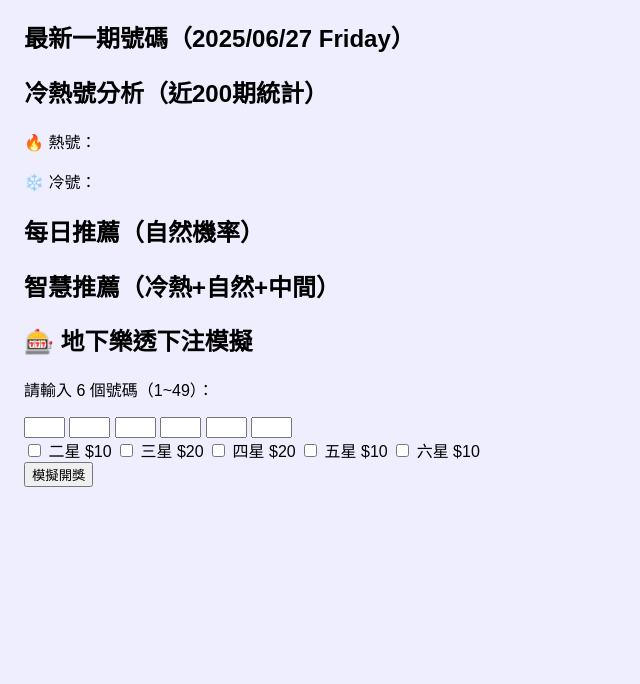
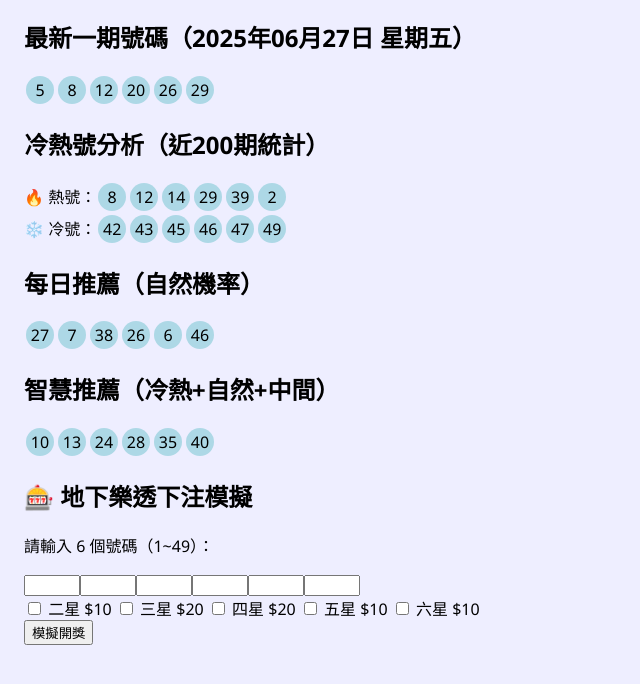
Before and after one commit to ming714714/lotto-master, a website: page index.html in a window 1280 px wide. Shown: the part 94-778 px from the top of the page, without its empty margins (0-640 px from the left). Drawn offline with Linux system fonts and the light colour scheme.

Commit message:
Update to v4: add date/week + statistics label

```diff
--- /dev/null
+++ b/data.js
@@ -0,0 +1,9 @@
+const data = {
+  draws: [
+    { period: 1000, numbers: [2, 8, 14, 19, 35, 39] },
+    { period: 1001, numbers: [12, 17, 21, 24, 30, 44] },
+    { period: 1002, numbers: [14, 23, 32, 36, 39, 48] },
+    { period: 1003, numbers: [8, 9, 25, 28, 29, 34] },
+    { period: 1004, numbers: [5, 8, 12, 20, 26, 29] }
+  ]
+};
--- a/index.html
+++ b/index.html
@@ -1,4 +1,3 @@
-
 <!DOCTYPE html>
 <html lang="zh-Hant">
 <head>
@@ -9,49 +8,37 @@
 </head>
 <body>
   <h1>六合彩中獎大師</h1>
-
-    <section>
-        <h2>最新一期號碼（2025/06/27 Friday）</h2>
+  <div>
+    <h2>最新一期號碼（<span id="latest-date"></span>）</h2>
     <div id="latest-numbers"></div>
-    </section>
-
-    <section>
+  </div>
+  <div>
     <h2>冷熱號分析（近200期統計）</h2>
-        <p>🔥 熱號：<span id="hot-numbers"></span></p>
-        <p>❄️ 冷號：<span id="cold-numbers"></span></p>
-    </section>
-
-    <section>
+    <div>🔥 熱號：<span id="hot-numbers"></span></div>
+    <div>❄️ 冷號：<span id="cold-numbers"></span></div>
+  </div>
+  <div>
     <h2>每日推薦（自然機率）</h2>
-        <div id="daily-recommendations"></div>
-    </section>
-
-    <section>
+    <div id="natural-recommend"></div>
+  </div>
+  <div>
     <h2>智慧推薦（冷熱+自然+中間）</h2>
-        <div id="smart-recommendation"></div>
-    </section>
-
-    <section>
+    <div id="smart-recommend"></div>
+  </div>
+  <div>
     <h2>🎰 地下樂透下注模擬</h2>
     <p>請輸入 6 個號碼（1~49）：</p>
-        <input type="text" id="n1" size="2"/>
-        <input type="text" id="n2" size="2"/>
-        <input type="text" id="n3" size="2"/>
-        <input type="text" id="n4" size="2"/>
-        <input type="text" id="n5" size="2"/>
-        <input type="text" id="n6" size="2"/>
-        <br />
-        <label><input type="checkbox" id="b2"/> 二星 $10</label>
-        <label><input type="checkbox" id="b3"/> 三星 $20</label>
-        <label><input type="checkbox" id="b4"/> 四星 $20</label>
-        <label><input type="checkbox" id="b5"/> 五星 $10</label>
-        <label><input type="checkbox" id="b6"/> 六星 $10</label>
+    <div id="input-boxes"></div>
+    <label><input type="checkbox" value="2"> 二星 $10</label>
+    <label><input type="checkbox" value="3"> 三星 $20</label>
+    <label><input type="checkbox" value="4"> 四星 $20</label>
+    <label><input type="checkbox" value="5"> 五星 $10</label>
+    <label><input type="checkbox" value="6"> 六星 $10</label>
     <br />
     <button onclick="simulate()">模擬開獎</button>
     <div id="result"></div>
-    </section>
-
-    <script src="data.json"></script>
+  </div>
+  <script src="data.js"></script>
   <script src="script.js"></script>
 </body>
 </html>
--- a/script.js
+++ b/script.js
@@ -1,5 +1,43 @@
-// 假設的簡單模擬邏輯，可自行擴充
+function $(id) { return document.getElementById(id); }
+
+function showLatest() {
+  const latest = data.draws[data.draws.length - 1];
+  const now = new Date();
+  const options = { year: 'numeric', month: '2-digit', day: '2-digit', weekday: 'long' };
+  $("latest-date").textContent = now.toLocaleDateString('zh-TW', options);
+
+  $("latest-numbers").innerHTML = latest.numbers.map(n => `<span>${n}</span>`).join("");
+}
+
+function analyzeStats() {
+  const counts = Array(50).fill(0);
+  data.draws.forEach(d => d.numbers.forEach(n => counts[n]++));
+  const ranked = counts.map((count, num) => ({ num, count })).slice(1);
+  ranked.sort((a, b) => b.count - a.count);
+  $("hot-numbers").innerHTML = ranked.slice(0, 6).map(n => `<span>${n.num}</span>`).join("");
+  $("cold-numbers").innerHTML = ranked.slice(-6).map(n => `<span>${n.num}</span>`).join("");
+}
+
+function showRecommend() {
+  const rec = Array.from({ length: 6 }, () => Math.floor(Math.random() * 49) + 1);
+  $("natural-recommend").innerHTML = rec.map(n => `<span>${n}</span>`).join("");
+  const smart = [10, 13, 24, 28, 35, 40];
+  $("smart-recommend").innerHTML = smart.map(n => `<span>${n}</span>`).join("");
+}
+
 function simulate() {
-    const nums = [1,2,3,4,5,6];  // 應換成從輸入讀取
-    document.getElementById('result').innerText = "模擬結果功能尚待擴充。";
+  const inputs = document.querySelectorAll('#input-boxes input');
+  const nums = Array.from(inputs).map(i => parseInt(i.value)).filter(n => !isNaN(n));
+  if (nums.length !== 6) return alert("請輸入 6 個號碼");
+  const drawn = Array.from({ length: 6 }, () => Math.floor(Math.random() * 49) + 1);
+  const hits = nums.filter(n => drawn.includes(n)).length;
+  const result = [`開獎號碼：${drawn.join(", ")}`, `你中了 ${hits} 碼`];
+  $("result").innerText = result.join("\n");
 }
+
+window.onload = () => {
+  $("input-boxes").innerHTML = "<input type='number' min='1' max='49' />".repeat(6);
+  showLatest();
+  analyzeStats();
+  showRecommend();
+};
--- a/style.css
+++ b/style.css
@@ -1 +1,22 @@
-body { font-family: sans-serif; background: #eef; padding: 1em; } h1 { color: navy; }
+body {
+  font-family: 'Segoe UI', sans-serif;
+  background: #eef;
+  padding: 1em;
+}
+h1 {
+  color: darkblue;
+}
+#latest-numbers span,
+#hot-numbers span,
+#cold-numbers span,
+#natural-recommend span,
+#smart-recommend span {
+  display: inline-block;
+  background: lightblue;
+  border-radius: 50%;
+  width: 28px;
+  height: 28px;
+  line-height: 28px;
+  text-align: center;
+  margin: 2px;
+}
```
Lines whose indentation alone changed are shown as unchanged.
